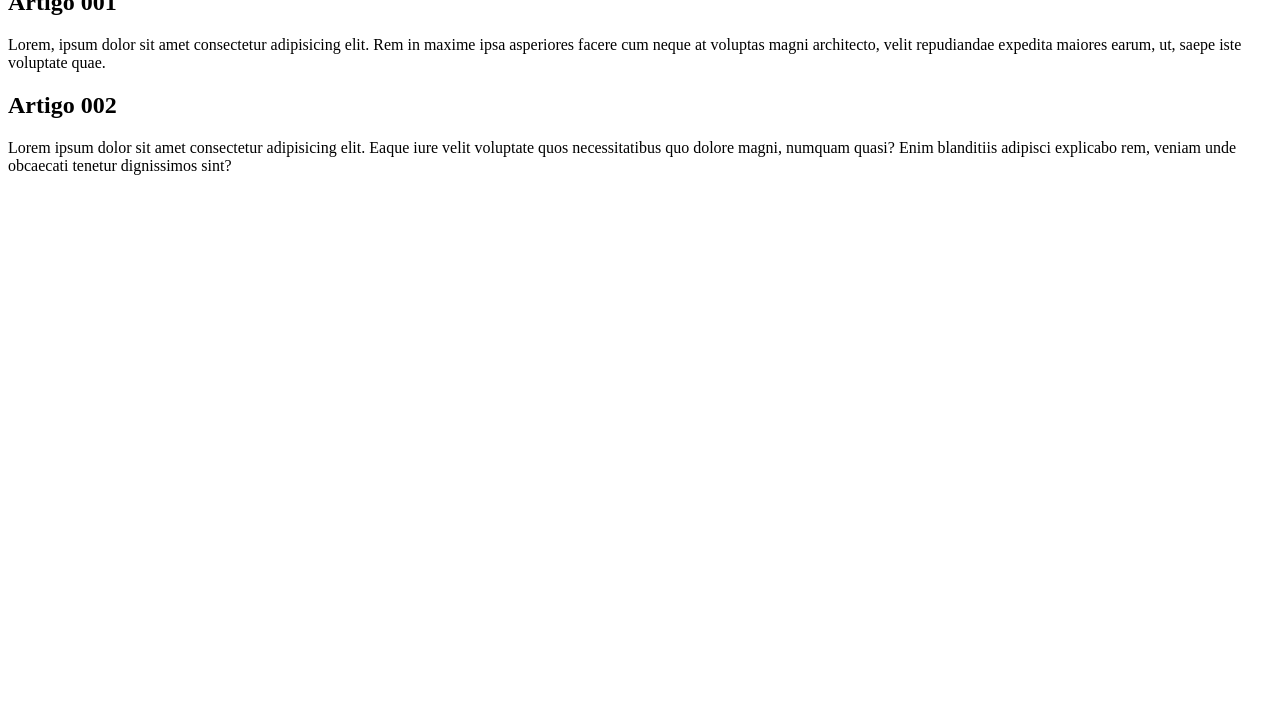
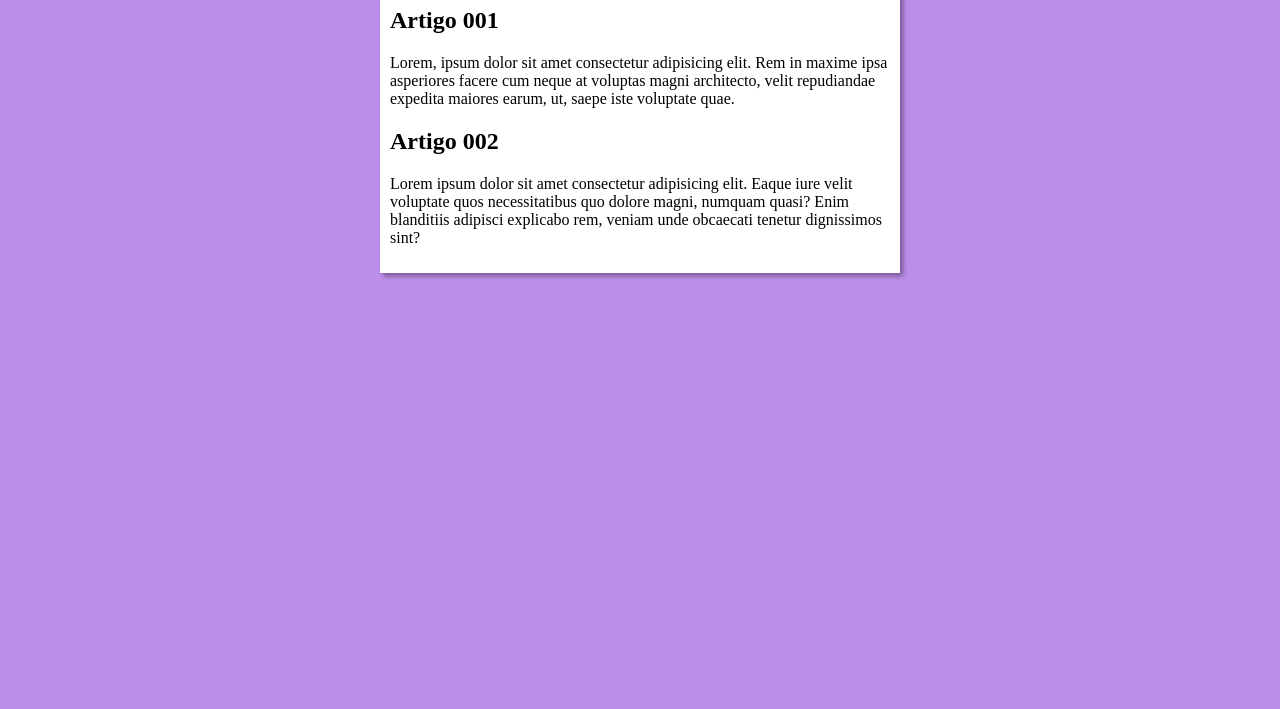
Before and after one commit to MarcCastro/projeto-site, a plain HTML site: page index.html in a window 1280 px wide. Shown: the part 91-800 px from the top of the page. Drawn offline with Linux system fonts and the light colour scheme.

Commit message:
iniciei o design

```diff
--- /dev/null
+++ b/estilos/style.css
@@ -0,0 +1,18 @@
+@charset "UTF-8"
+
+* {
+    font-family: Arial, Helvetica, sans-serif;
+    font-size: 16px;
+}
+
+body {
+    background-color: rgb(190, 142, 235);
+}
+
+main {
+    background-color: white;
+    width: 500px;
+    margin: auto;
+    padding: 10px;
+    box-shadow: 3px 3px 5px rgba(0, 0, 0, 0.384);
+}
--- a/index.html
+++ b/index.html
@@ -4,6 +4,7 @@
     <meta charset="UTF-8">
     <meta name="viewport" content="width=device-width, initial-scale=1.0">
     <title>Título do Site</title>
+    <link rel="stylesheet" href="estilos/style.css">
 </head>
 <body>
     <main>
```
